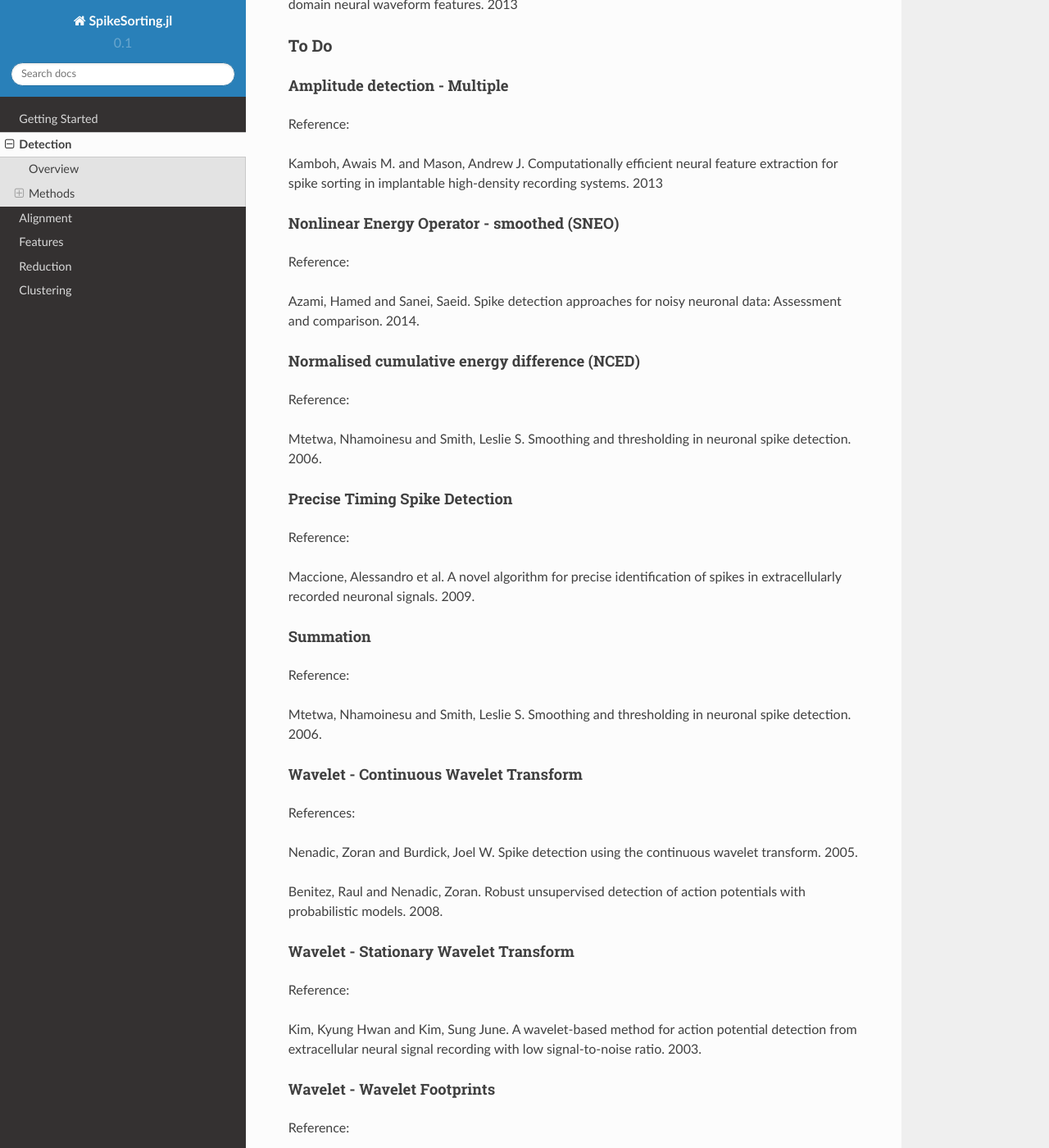
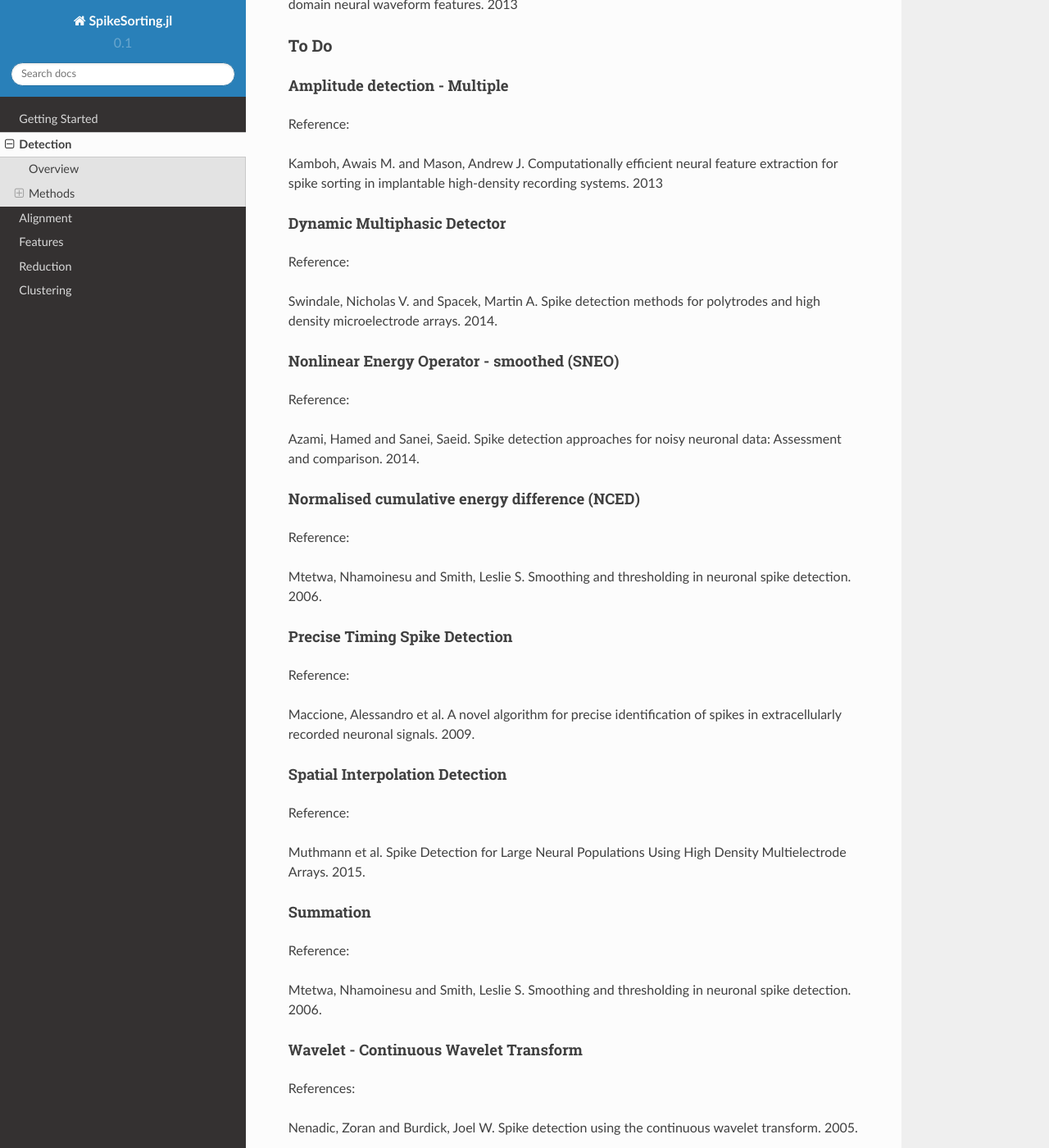
Before and after one commit to paulmthompson/SpikeSorting.jl, a Sphinx documentation site: the page built from docs/Detection.rst, in a window 1280 px wide and 1400 px high, scrolled down 2476 px. Shown: the whole window at 82% size. Built offline with Sphinx 7.4.7 and the Read the Docs theme 2.0.0, drawn with Linux system fonts in a browser that asks for light colours.

Commit message:
Update Detection.rst

```diff
--- a/docs/Detection.rst
+++ b/docs/Detection.rst
@@ -119,6 +119,14 @@ Reference:
 
 Kamboh, Awais M. and Mason, Andrew J. Computationally efficient neural feature extraction for spike sorting in implantable high-density recording systems. 2013
 
+----------------------------
+Dynamic Multiphasic Detector
+----------------------------
+
+Reference:
+
+Swindale, Nicholas V. and Spacek, Martin A. Spike detection methods for polytrodes and high density microelectrode arrays. 2014.
+
 -------------------------------------------
 Nonlinear Energy Operator - smoothed (SNEO)
 -------------------------------------------
@@ -142,6 +150,14 @@ Precise Timing Spike Detection
 Reference:
 
 Maccione, Alessandro et al. A novel algorithm for precise identification of spikes in extracellularly recorded neuronal signals. 2009.
+
+-------------------------------
+Spatial Interpolation Detection
+-------------------------------
+
+Reference:
+
+Muthmann et al. Spike Detection for Large Neural Populations Using High Density Multielectrode Arrays. 2015.
 
 ----------
 Summation
```
